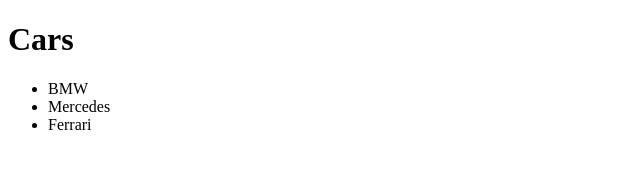
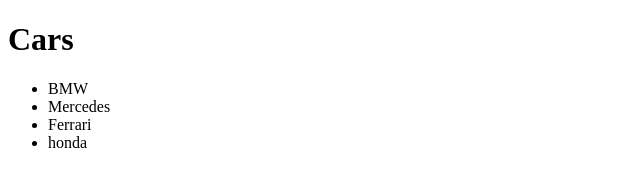
Before and after one commit to Solmaz88/T-125, a plain HTML site: page index.html in a window 1280 px wide. Shown: the full height of the page, 0-640 px from the left. Drawn offline with Linux system fonts and the light colour scheme.

Commit message:
Second commit

```diff
--- a/index.html
+++ b/index.html
@@ -11,6 +11,7 @@
         <li>BMW</li>
         <li>Mercedes</li>
         <li>Ferrari</li>
+        <li>honda</li>
     </ul>
 </body>
 </html>
```
